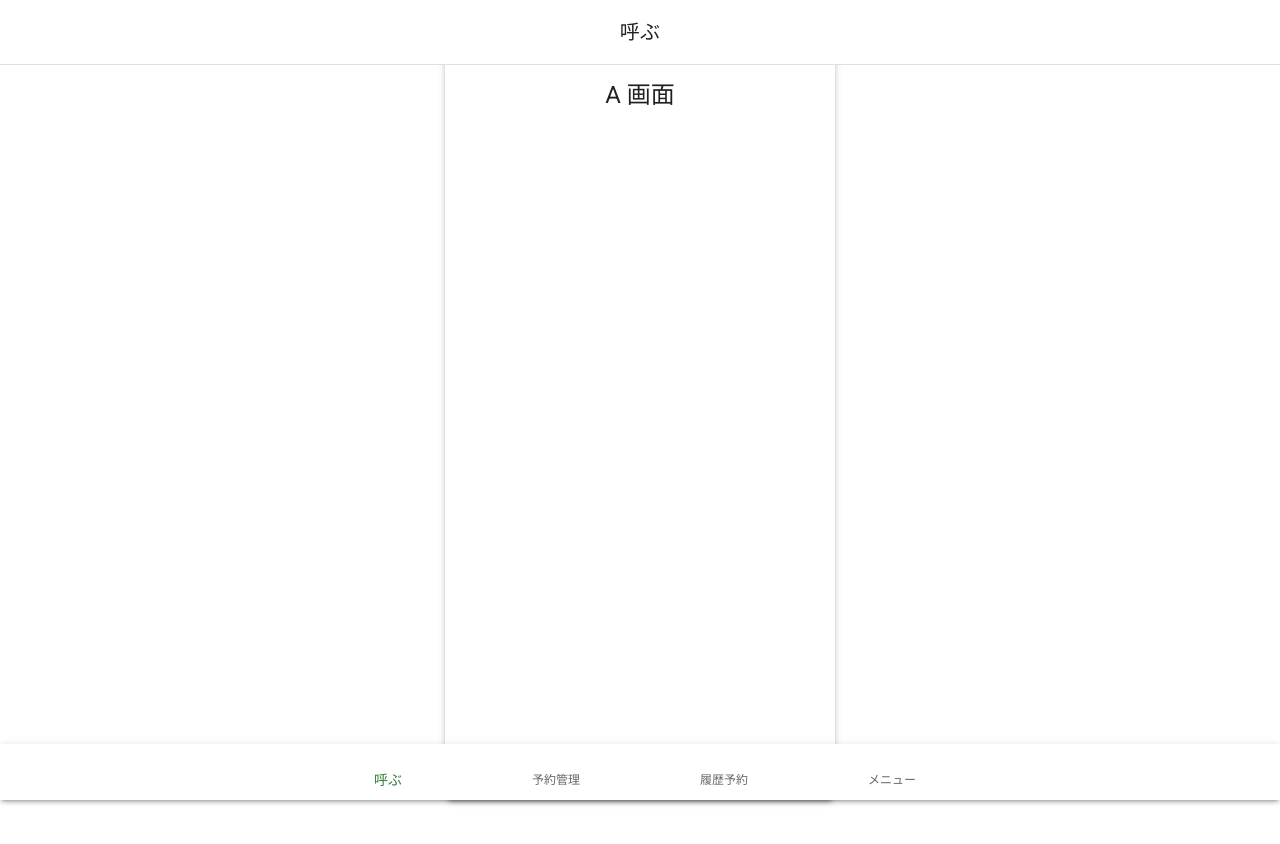
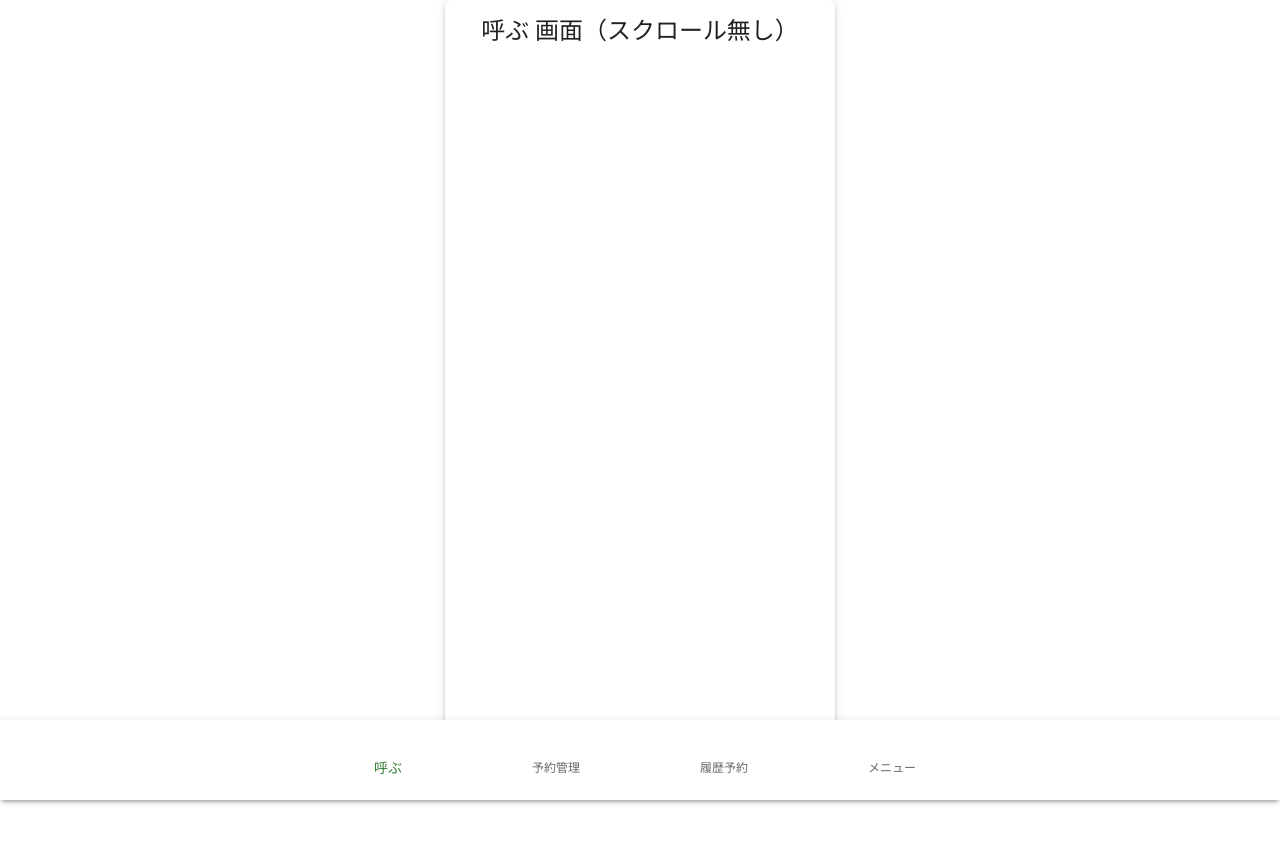
Before and after one commit to Kouta-i5/demo-s, a React (Create React App) app: page /call in a window 1280 px wide. Shown: the top 844 px of the page. After the commit the page ends 800 px from the top, so only its background shows below. Built offline with nearby package versions, Linux system fonts and the light colour scheme; some icons are missing.

Commit message:
画面の構成を合わせた

```diff
--- a/src/App.js
+++ b/src/App.js
@@ -1,4 +1,4 @@
-import { Navigate, Route, Routes } from 'react-router-dom';
+import { Navigate, Route, Routes, useLocation } from 'react-router-dom';
 import './App.css';
 import Footer from './components/Footer';
 import Header from './components/Header';
@@ -8,10 +8,13 @@ import ReserveComfirm from './pages/ReserveComfirm';
 import ReserveHistory from './pages/ReserveHistory';
 
 function App() {
+  const location = useLocation();
+  const isCall = location.pathname === '/call';
+  const headerVisible = !isCall;
   return (
     <div className="App">
-      <Header />
-      <div style={{ paddingTop: 64, paddingBottom: 80 }}>
+      {headerVisible && <Header />}
+      <div style={{ paddingTop: headerVisible ? 64 : 0, paddingBottom: isCall ? 0 : 'var(--footer-height)' }}>
         <Routes>
           <Route path="/call" element={<Call />} />
           <Route path="/reservecomfirm" element={<ReserveComfirm />} />
--- a/src/components/Footer.js
+++ b/src/components/Footer.js
@@ -18,7 +18,7 @@ const tabs = [
 export default function Footer() {
   const location = useLocation();
   const navigate = useNavigate();
-  const current = tabs.find((t) => location.pathname.startsWith(t.value))?.value || '/a';
+  const current = tabs.find((t) => location.pathname.startsWith(t.value))?.value || '/call';
 
   return (
     <Paper
@@ -38,6 +38,7 @@ export default function Footer() {
         onChange={(e, value) => navigate(value)}
         showLabels
         sx={{
+          height: 'var(--footer-height)',
           '& .MuiBottomNavigationAction-root': {
             color: 'text.secondary',
           },
--- a/src/index.css
+++ b/src/index.css
@@ -1,3 +1,7 @@
+:root {
+  --footer-height: 80px;
+}
+
 body {
   margin: 0;
   font-family: -apple-system, BlinkMacSystemFont, 'Segoe UI', 'Roboto', 'Oxygen',
@@ -5,8 +9,6 @@ body {
     sans-serif;
   -webkit-font-smoothing: antialiased;
   -moz-osx-font-smoothing: grayscale;
-  /* ヘッダーとフッターの高さを考慮 */
-  padding-bottom: calc(80px + env(safe-area-inset-bottom));
 }
 
 code {
--- a/src/pages/Call.js
+++ b/src/pages/Call.js
@@ -4,8 +4,8 @@ import React from 'react';
 
 export default function Call() {
   return (
-    <Box p={2}>
-      <Typography variant="h5">A 画面</Typography>
+    <Box p={2} sx={{ minHeight: 'calc(100dvh - var(--footer-height))', overflow: 'hidden' }}>
+      <Typography variant="h5">呼ぶ 画面（スクロール無し）</Typography>
     </Box>
   );
 }
--- a/src/pages/Menu.js
+++ b/src/pages/Menu.js
@@ -5,7 +5,7 @@ import React from 'react';
 export default function Menu() {
   return (
     <Box p={2}>
-      <Typography variant="h5">メニュー画面(開発しない)</Typography>
+      <Typography variant="h5">メニュー 画面</Typography>
     </Box>
   );
 }
```
